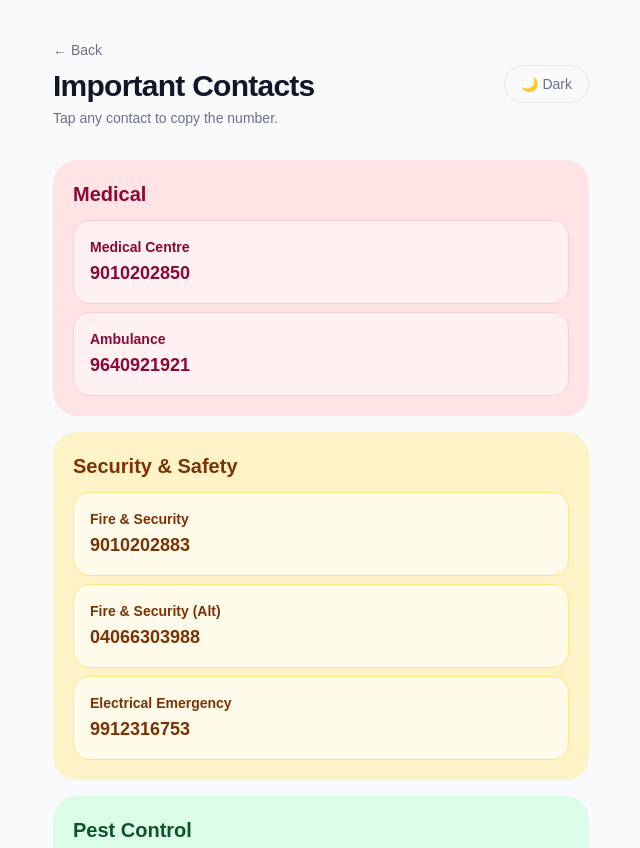
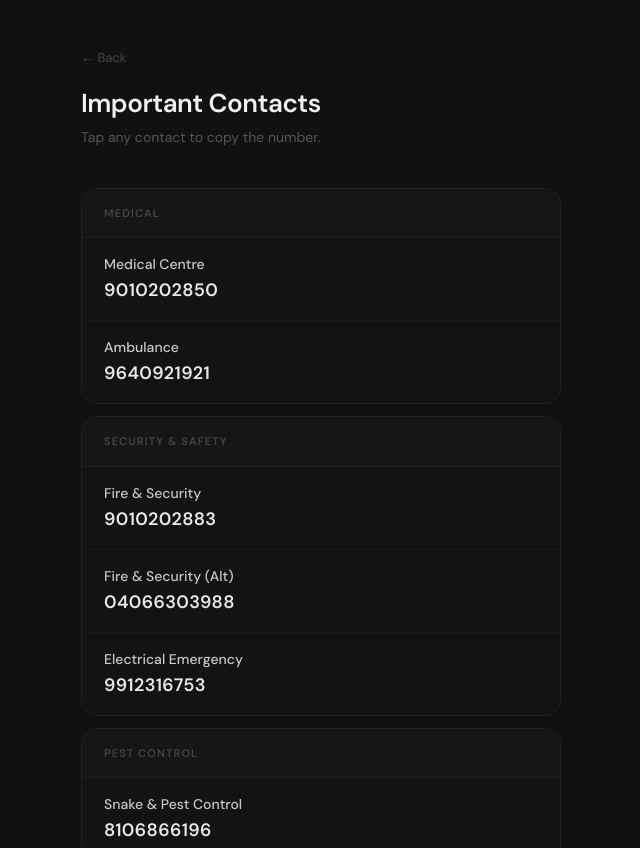
Before and after one commit to anantagarwal0156H/onebphc, a Next.js app: page /contacts in a window 1280 px wide. Shown: the top 848 px of the page, without its empty margins (319-959 px from the left). Built offline with nearby package versions, Linux system fonts and the light colour scheme.

Commit message:
themechangecontacts

```diff
--- a/app/contacts/page.js
+++ b/app/contacts/page.js
@@ -1,14 +1,9 @@
 'use client';
 import { useState } from 'react';
-import { useTheme } from '../context/Themecontext.js';
+
 const contacts = [
   {
     category: 'Medical',
-    color: 'bg-rose-100',
-    titleColor: 'text-rose-900',
-    descColor: 'text-rose-700',
-    cardBg: 'bg-rose-50 border-rose-200',
-    numberColor: 'text-rose-900',
     items: [
       { name: 'Medical Centre', number: '9010202850' },
       { name: 'Ambulance', number: '9640921921' },
@@ -16,11 +11,6 @@ const contacts = [
   },
   {
     category: 'Security & Safety',
-    color: 'bg-amber-100',
-    titleColor: 'text-amber-900',
-    descColor: 'text-amber-700',
-    cardBg: 'bg-amber-50 border-amber-200',
-    numberColor: 'text-amber-900',
     items: [
       { name: 'Fire & Security', number: '9010202883' },
       { name: 'Fire & Security (Alt)', number: '04066303988' },
@@ -29,11 +19,6 @@ const contacts = [
   },
   {
     category: 'Pest Control',
-    color: 'bg-green-100',
-    titleColor: 'text-green-900',
-    descColor: 'text-green-700',
-    cardBg: 'bg-green-50 border-green-200',
-    numberColor: 'text-green-900',
     items: [
       { name: 'Snake & Pest Control', number: '8106866196' },
     ],
@@ -41,57 +26,101 @@ const contacts = [
 ];
 
 export default function Contacts() {
-const { dark, toggleDark } = useTheme();
   const [toast, setToast] = useState(null);
-
-  const bg = dark ? 'bg-gray-950 text-white' : 'bg-gray-50 text-gray-900';
-  const descColor = dark ? 'text-gray-400' : 'text-gray-500';
-  const borderColor = dark ? 'border-gray-700' : 'border-gray-200';
+  const [pressed, setPressed] = useState(null);
 
   const copyNumber = (name, number) => {
     navigator.clipboard.writeText(number);
-    setToast(`${name} — ${number} copied!`);
-    setTimeout(() => setToast(null), 2500);
+    setPressed(number);
+    setToast(`${name} copied!`);
+    setTimeout(() => {
+      setToast(null);
+      setPressed(null);
+    }, 2000);
   };
 
   return (
-    <main className={`min-h-screen transition-colors duration-300 ${bg}`}>
-      <div className="max-w-xl mx-auto px-5 py-10">
+    <>
+      <style>{`
+        @import url('https://fonts.googleapis.com/css2?family=DM+Sans:wght@300;400;500;600&display=swap');
+        * { box-sizing: border-box; margin: 0; padding: 0; }
+        body { background: #111; font-family: 'DM Sans', sans-serif; }
+        @keyframes fadeUp { to { opacity: 1; transform: translateY(0); } }
+        @keyframes slideDown { from { opacity: 0; transform: translateX(-50%) translateY(-8px); } to { opacity: 1; transform: translateX(-50%) translateY(0); } }
+        .fade { opacity: 0; transform: translateY(12px); animation: fadeUp 0.3s ease forwards; }
+        .section {
+          border: 1px solid #222;
+          border-radius: 16px;
+          overflow: hidden;
+          margin-bottom: 12px;
+        }
+        .section-header {
+          padding: 16px 22px;
+          background: #161616;
+          border-bottom: 1px solid #1e1e1e;
+          font-size: 11px;
+          font-weight: 600;
+          letter-spacing: 0.1em;
+          text-transform: uppercase;
+          color: #444;
+        }
+        .contact-card {
+          width: 100%;
+          text-align: left;
+          padding: 16px 22px;
+          background: #131313;
+          border: none;
+          border-bottom: 1px solid #1a1a1a;
+          cursor: pointer;
+          transition: background 0.15s ease;
+          font-family: 'DM Sans', sans-serif;
+        }
+        .contact-card:last-child { border-bottom: none; }
+        .contact-card:hover { background: #181818; }
+        .contact-card.copied { background: #1a1f1a; }
+        .toast {
+          position: fixed;
+          top: 20px;
+          left: 50%;
+          transform: translateX(-50%);
+          background: #1e1e1e;
+          border: 1px solid #2a2a2a;
+          color: #c8c8c8;
+          font-size: 13px;
+          padding: 10px 20px;
+          border-radius: 99px;
+          animation: slideDown 0.2s ease forwards;
+          z-index: 50;
+          white-space: nowrap;
+          font-family: 'DM Sans', sans-serif;
+        }
+      `}</style>
 
-        {/* Toast */}
-        {toast && (
-          <div className="fixed top-5 left-1/2 -translate-x-1/2 bg-gray-900 text-white text-sm px-5 py-3 rounded-full shadow-lg z-50 transition">
-            ✓ {toast}
-          </div>
-        )}
+      {toast && <div className="toast">✓ {toast}</div>}
 
-        <div className="flex items-center justify-between mb-8">
-          <div>
-            <a href="/" className={`text-sm mb-2 block ${descColor}`}>← Back</a>
-            <h1 className="text-3xl font-bold tracking-tight">Important Contacts</h1>
-            <p className={`text-sm mt-1 ${descColor}`}>Tap any contact to copy the number.</p>
-          </div>
-          <button onClick={toggleDark} className={`text-sm px-4 py-2 rounded-full border transition ${borderColor} ${descColor}`}>{dark ? '☀️ Light' : '🌙 Dark'}</button>
+      <main style={{ minHeight: '100vh', color: '#e8e8e8', maxWidth: '520px', margin: '0 auto', padding: '48px 20px' }}>
+
+        <div className="fade" style={{ marginBottom: '40px' }}>
+          <a href="/" style={{ fontSize: '13px', color: '#444', textDecoration: 'none', display: 'block', marginBottom: '16px' }}>← Back</a>
+          <h1 style={{ fontSize: '26px', fontWeight: '600', color: '#f0f0f0', letterSpacing: '-0.5px' }}>Important Contacts</h1>
+          <p style={{ fontSize: '14px', color: '#555', marginTop: '4px' }}>Tap any contact to copy the number.</p>
         </div>
 
-        <div className="flex flex-col gap-4">
-          {contacts.map((section) => (
-            <div key={section.category} className={`rounded-3xl p-5 ${section.color}`}>
-              <div className={`text-xl font-bold mb-3 ${section.titleColor}`}>{section.category}</div>
-              <div className="flex flex-col gap-2">
-                {section.items.map((item) => (
-                  <button key={item.number} onClick={() => copyNumber(item.name, item.number)} className={`w-full text-left rounded-2xl p-4 border transition active:scale-95 ${section.cardBg}`}>
-                    <div className={`font-semibold text-sm ${section.numberColor}`}>{item.name}</div>
-                    <div className={`text-lg font-bold mt-0.5 ${section.numberColor}`}>{item.number}</div>
-                  </button>
-                ))}
-              </div>
+        <div>
+          {contacts.map((section, i) => (
+            <div key={section.category} className="section fade" style={{ animationDelay: `${i * 0.07}s` }}>
+              <div className="section-header">{section.category}</div>
+              {section.items.map((item) => (
+                <button key={item.number} onClick={() => copyNumber(item.name, item.number)} className={`contact-card ${pressed === item.number ? 'copied' : ''}`}>
+                  <div style={{ fontSize: '14px', fontWeight: '500', color: '#c8c8c8' }}>{item.name}</div>
+                  <div style={{ fontSize: '18px', fontWeight: '600', color: pressed === item.number ? '#7a9e7a' : '#e8e8e8', marginTop: '2px', letterSpacing: '0.02em' }}>{item.number}</div>
+                </button>
+              ))}
             </div>
           ))}
         </div>
 
-        <p className={`text-center text-xs mt-10 ${descColor}`}>OneBPHC — made with love for BPHC</p>
-      </div>
-    </main>
+      </main>
+    </>
   );
 }
```
